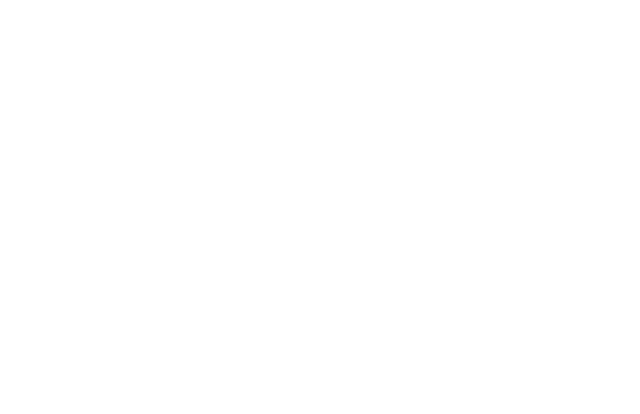
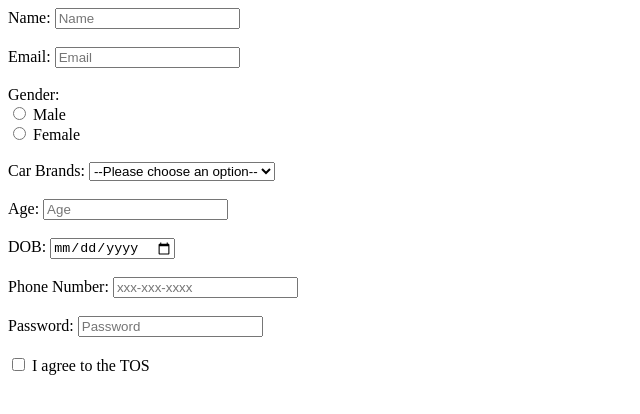
Before and after one commit to acciojob/signup-form-car-sumangitron, a website: page main.html in a window 1280 px wide. Shown: the whole page, without its empty margins (0-640 px from the left). Drawn offline with Linux system fonts and the light colour scheme.

Commit message:
created a submission

```diff
--- a/main.html
+++ b/main.html
@@ -8,6 +8,54 @@
 
 <body>
 	<!-- the entire body must be written by student -->
+	<form method="post">
+		<label for="name">Name:</label>
+		<input type="text" name="name" id="name" placeholder="Name" required>
+		<br/>
+		<br/>
+		<label for="email">Email:</label>
+		<input type="email" name="email" id="email" placeholder="Email" required>
+		<br/>
+		<br/>
+		<a>Gender:</a>
+		<br/>
+		<input type="radio" name="gender" id="gender_m, gender_f" required>
+		<label for="gender_m, gender_f">Male</label>
+		<br/>
+		<input type="radio" name="gender" id="gender_m, gender_f" required>
+		<label for="gender_m, gender_f">Female</label>
+		<br/>
+		<br/>
+		<label for="cars">Car Brands:</label>
+		<select name="car" id="cars" required>
+			<option value="">--Please choose an option--</option>
+			<option value="1">BMW</option>
+			<option value="2">AUDI</option>
+			<option value="3">HUNDAI</option>
+		</select>
+		<br/>
+		<br/>
+		<label for="age">Age:</label>
+		<input type="number" name="age" id="age" placeholder="Age" required>
+		<br/>
+		<br/>
+		<label for="dob">DOB:</label>
+		<input type="date" name="dob" id="dob" required>
+		<br/>
+		<br/>
+		<label for="tel">Phone Number:</label>
+		<input type="tel" name="phone no" id="tel" placeholder="xxx-xxx-xxxx">
+		<br/>
+		<br/>
+		<label for="password">Password:</label>
+		<input type="password" name="password" id="password" placeholder="Password" required>
+		<br/>
+		<br/>
+		<input type="checkbox" name="check" id="tos" required>
+		<label for="tos">I agree to the TOS</label>
+		<br/>
+		<br/>
+	</form>
     <script type="text/javascript" src="./script.js">
 </script>
 
```
